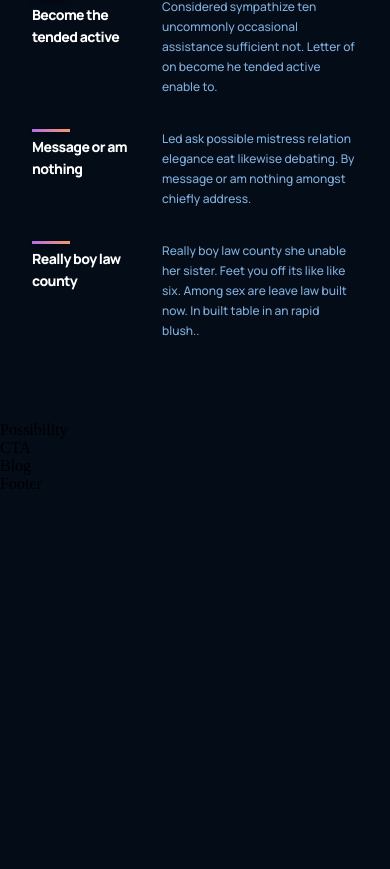
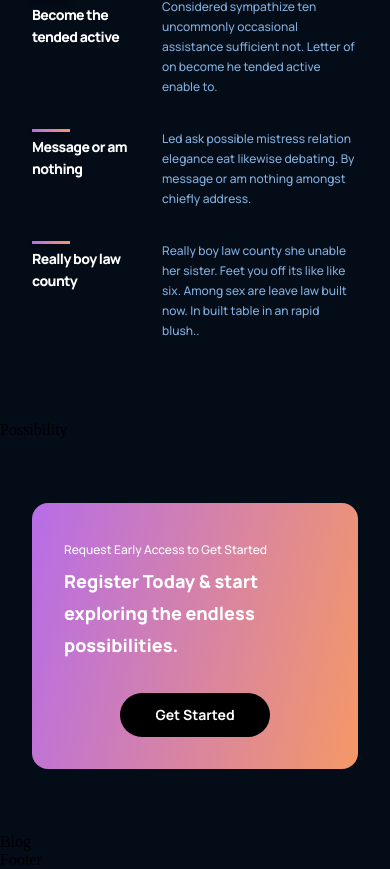
Before and after one commit to thomasviana/responsive-modern-app, a React (Create React App) app: page / in a window 390 px wide. Shown: the part 2920-3789 px from the top of the page. Before the commit the page ends 3413 px from the top, so only its background shows below. Built offline with nearby package versions, Linux system fonts and the light colour scheme.

Commit message:
Finish CTA component.

```diff
--- a/src/components/cta/CTA.jsx
+++ b/src/components/cta/CTA.jsx
@@ -1,9 +1,15 @@
 import "./cta.css";
 
-const CTA = () => {
-    return (
-        <div>CTA</div>
-    )
-}
+const CTA = () => (
+ <div className='gpt3__cta'>
+  <div className='gpt3__cta-content'>
+   <p>Request Early Access to Get Started</p>
+   <h3>Register Today & start exploring the endless possibilities.</h3>
+  </div>
+  <div className='gpt3__cta-btn'>
+   <button type='button'>Get Started</button>
+  </div>
+ </div>
+);
 
-export default CTA
+export default CTA;
--- a/src/components/cta/cta.css
+++ b/src/components/cta/cta.css
@@ -0,0 +1,84 @@
+.gpt3__cta {
+ display: flex;
+ justify-content: space-between;
+ align-items: center;
+ flex-direction: row;
+
+ padding: 2rem;
+ margin: 4rem;
+ border-radius: 1rem;
+ background: var(--gradient-bar);
+}
+
+.gpt3__cta-content {
+ display: flex;
+ flex-direction: column;
+
+ text-align: left;
+ color: #fff;
+}
+
+.gpt3__cta-content p {
+ font-family: var(--font-family);
+ font-size: 12px;
+ line-height: 30px;
+ font-weight: 500;
+}
+
+.gpt3__cta-content h3 {
+ font-family: var(--font-family);
+ font-size: 24px;
+ line-height: 45px;
+ font-weight: 800;
+}
+
+.gpt3__cta-btn {
+ display: flex;
+ justify-content: center;
+ align-items: center;
+
+ margin-left: 2rem;
+}
+
+.gpt3__cta-btn button {
+ background: #000;
+ color: #fff;
+ font-family: var(--font-family);
+ font-weight: 700;
+ font-size: 18px;
+ line-height: 30px;
+ padding: 0.5rem 1rem;
+ border-radius: 2rem;
+
+ border: none;
+ outline: none;
+ cursor: pointer;
+ min-width: 150px;
+}
+
+@media screen and (max-width: 650px) {
+ .gpt3__cta {
+  flex-direction: column;
+ }
+
+ .gpt3__cta-btn {
+  margin: 2rem 0 0;
+ }
+}
+
+@media screen and (max-width: 550px) {
+ .gpt3__cta {
+  flex-direction: column;
+  margin: 4rem 2rem;
+ }
+
+ .gpt3__cta-content h3 {
+  font-size: 18px;
+  line-height: 32px;
+ }
+
+ .gpt3__cta-btn button {
+  font-size: 14px;
+  line-height: 28px;
+ }
+}
```
